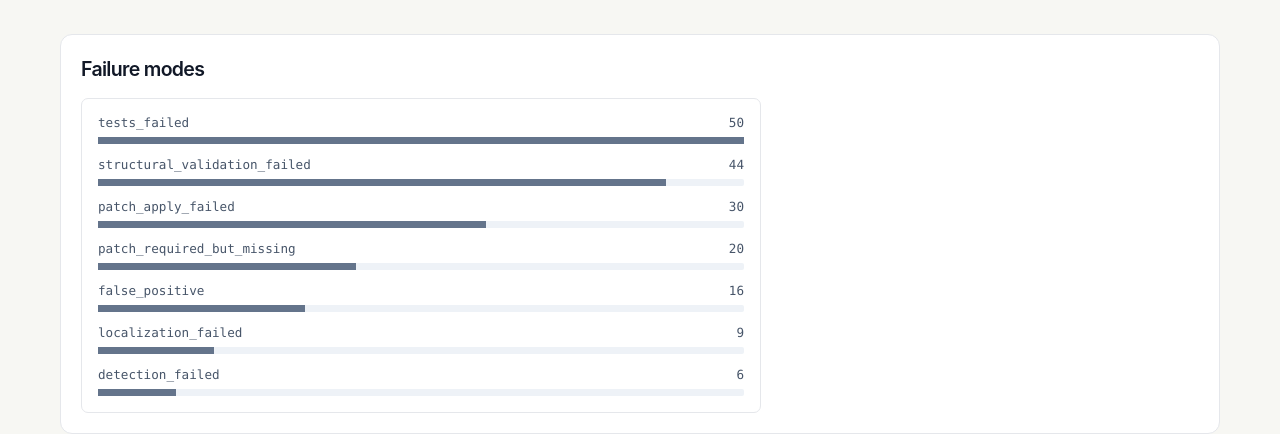
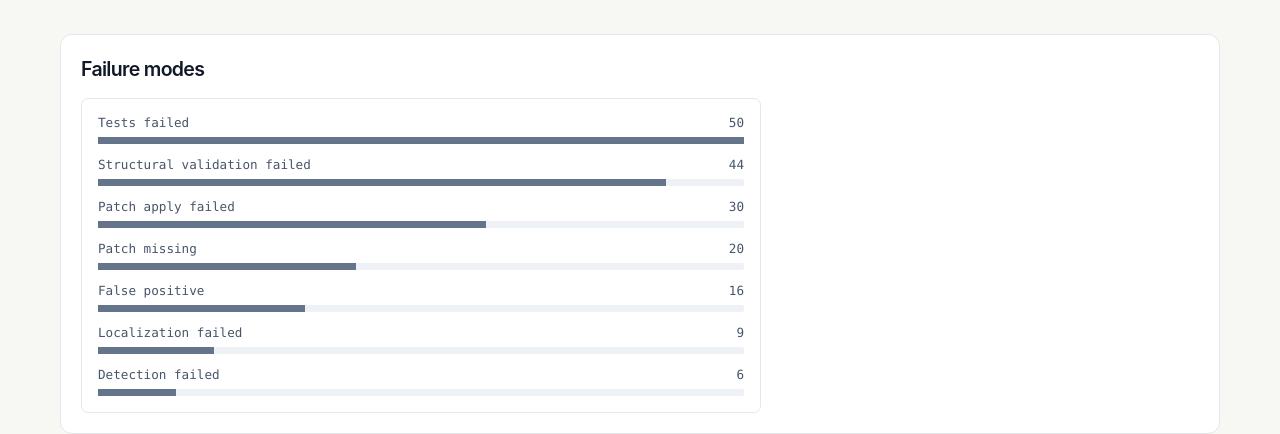
Before and after one commit to harihkk/code-review-arena, a Next.js app in the folder dashboard/: page /reports/audit-v1 in a window 1280 px wide. Shown: the part 2286-2720 px from the top of the page. Built offline with nearby package versions, Linux system fonts and the light colour scheme.

Commit message:
Add short failure-mode labels for compact report views

```diff
--- a/dashboard/src/components/FailureReasonChart.tsx
+++ b/dashboard/src/components/FailureReasonChart.tsx
@@ -1,13 +1,27 @@
-export function FailureReasonChart({ counts }: { counts: Record<string, number> }) {
-  const entries = Object.entries(counts).sort((left, right) => right[1] - left[1]);
+import { shortFailureLabel } from "./FailureReasonList";
+
+export function FailureReasonChart({
+  counts,
+}: {
+  counts: Record<string, number>;
+}) {
+  const entries = Object.entries(counts).sort(
+    (left, right) => right[1] - left[1],
+  );
   const max = Math.max(1, ...entries.map(([, count]) => count));
-  if (!entries.length) return <p className="pass-text">No failure reasons recorded.</p>;
+  if (!entries.length)
+    return <p className="pass-text">No failure reasons recorded.</p>;
   return (
     <div className="failure-chart">
       {entries.map(([reason, count]) => (
         <div className="failure-bar-row" key={reason}>
-          <div className="failure-bar-label"><span>{reason}</span><span>{count}</span></div>
-          <div className="failure-bar"><span style={{ width: `${(count / max) * 100}%` }} /></div>
+          <div className="failure-bar-label">
+            <span>{shortFailureLabel(reason)}</span>
+            <span>{count}</span>
+          </div>
+          <div className="failure-bar">
+            <span style={{ width: `${(count / max) * 100}%` }} />
+          </div>
         </div>
       ))}
     </div>
--- a/dashboard/src/components/FailureReasonList.tsx
+++ b/dashboard/src/components/FailureReasonList.tsx
@@ -8,8 +8,25 @@ const labels: Record<string, string> = {
   false_positive: "Unmatched finding exceeded the allowed threshold",
 };
 
+// Short form for compact contexts (report cards, chart labels) where the
+// long descriptive sentences above would wrap or crowd the layout.
+const shortLabels: Record<string, string> = {
+  detection_failed: "Detection failed",
+  localization_failed: "Localization failed",
+  patch_required_but_missing: "Patch missing",
+  patch_apply_failed: "Patch apply failed",
+  tests_failed: "Tests failed",
+  structural_validation_failed: "Structural validation failed",
+  false_positive: "False positive",
+};
+
+export function shortFailureLabel(reason: string): string {
+  return shortLabels[reason] ?? reason.replaceAll("_", " ");
+}
+
 export function FailureReasonList({ reasons }: { reasons: string[] }) {
-  if (!reasons.length) return <p className="pass-text">No validation failures.</p>;
+  if (!reasons.length)
+    return <p className="pass-text">No validation failures.</p>;
   return (
     <ul className="reason-list">
       {reasons.map((reason) => (
```
